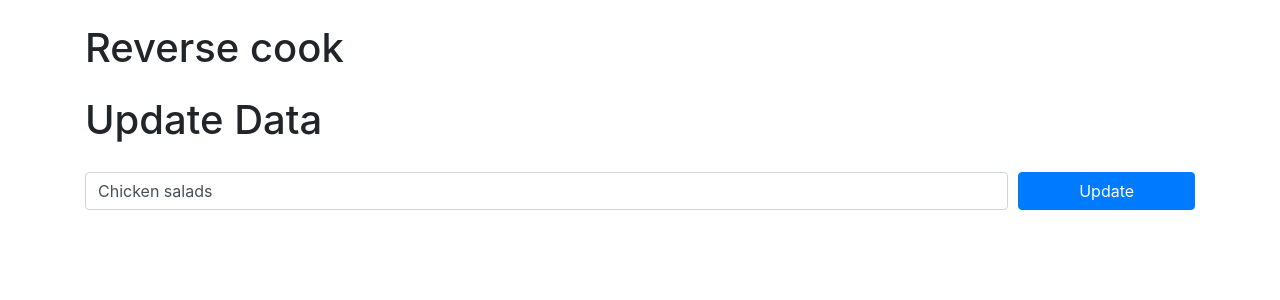
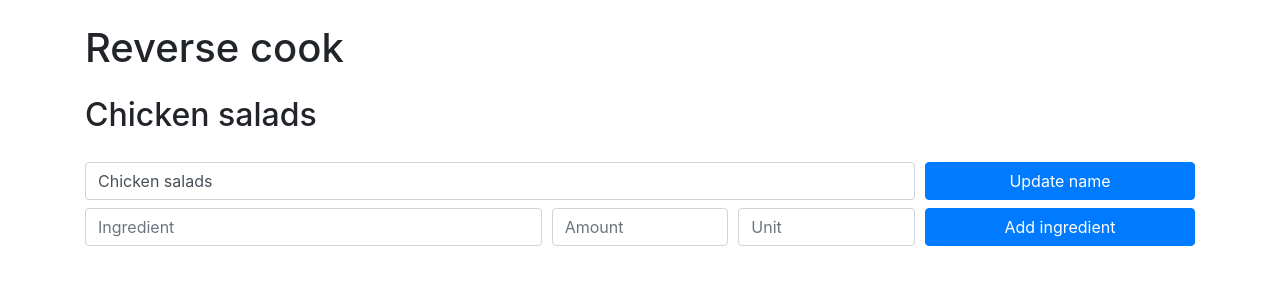
Before and after one commit to scogra17/CookbookApp, a Flask app: page /update/3 in a window 1280 px wide. Shown: the top 300 px of the page. Run offline with Flask 2, Linux system fonts and the light colour scheme; data comes from the database, SQL or seed files in the repository; both versions use the stored data as it was after the commit; some libraries are stand-ins or nearby versions.

Commit message:
add recipe ingredient explorer and add ingredient

```diff
--- a/app.py
+++ b/app.py
@@ -41,9 +41,8 @@ class RecipeIngredient(db.Model):
 	unit_amount = db.Column(db.Float(), nullable=False)
 
 	def __repr__(self):
-		return "<id: %d, recipe_id: %d , ingredient_id: %d>"\
+		return "<id: %r, recipe_id: %r , ingredient_id: %r>"\
 		% (self.id, self.recipe_id, self.ingredient_id)
-
 
 
 @app.route('/', methods=['GET', 'POST'])
@@ -63,21 +62,23 @@ def index():
 		recipes = Recipe.query.order_by(Recipe.created_at).all()
 		return render_template('index.html', recipes=recipes)
 
+
 @app.route('/explore_ingredients', methods=['GET'])
 def explore_ingredients():
 	ingredients = Ingredient.query.all()
-	print(ingredients)
-	#create list from object
-	# ingredientMap = {}
-	# for ingredient in ingredients:
-	# 	ingredientMap[ingredient.name] = \
-	# 		[{'measurement_unit': ingredient.measurement_unit},{'unit_cost': ingredient.unit_cost}]
-
 	if len(ingredients) == 0:
 		return "There are no ingredients in the database!"
 
 	return render_template('ingredients.html', ingredients=ingredients)
 
+
+@app.route('/explore_recipe_ingredients', methods=['GET'])
+def explore_recipe_ingredients():
+	recipeIngredients = RecipeIngredient.query.all()
+	if len(recipeIngredients) == 0:
+		return "There are no recipe ingredients in the database!"
+
+	return render_template('recipe_ingredients.html', recipeIngredients=recipeIngredients)
 
 
 
@@ -98,24 +99,62 @@ def update(id):
 	recipe = Recipe.query.get_or_404(id)
 
 	if request.method == 'POST':
-		print('app.route: /update/' + str(recipe.id), file=sys.stdout)
-		print('control flow: POST')
-		print('data pre-submit: recipe.name: ' + recipe.name, file=sys.stdout)
+		# print('app.route: /update/' + str(recipe.id), file=sys.stdout)
+		# print('control flow: POST')
+		# print('data pre-submit: recipe.name: ' + recipe.name, file=sys.stdout)
 		recipe.name = request.form['name']
-		print('data post-submit: recipe.name: ' + recipe.name, file=sys.stdout)
+		# print('data post-submit: recipe.name: ' + recipe.name, file=sys.stdout)
 
 		try:
 			db.session.commit()
-			return redirect('/')
+			return redirect('/update/' + str(id))
 		except:
 			return "There was a problem updating data."
 
 	else:
 		title = "Update Data"
-		print('app.route: /update/' + str(recipe.id), file=sys.stdout)
-		print('control flow: !POST')
-		print('data: recipe.name: ' + recipe.name, file=sys.stdout)
+		# print('app.route: /update/' + str(recipe.id), file=sys.stdout)
+		# print('control flow: !POST')
+		# print('data: recipe.name: ' + recipe.name, file=sys.stdout)
 		return render_template('update.html', title=title, recipe=recipe)
+
+
+@app.route('/update/<int:id>/add_ingredient', methods=['POST'])
+def add_ingredient(id):
+	recipe = Recipe.query.get_or_404(id)
+	recipeName = recipe.name
+	# ingredient must already be in ingredient list. we only choose ingredient name
+	# and amount here
+
+	if request.method == 'POST':
+		ingredient_name = request.form['ingredient_name']
+		ingredient_unit = request.form['ingredient_unit']
+		unit_amount = request.form['unit_amount']
+
+		print('ingredient.name: ' + ingredient_name, file=sys.stdout)
+		# check ingredient table for ingredient_name
+		ingredient = Ingredient.query.filter(Ingredient.name == ingredient_name).filter(Ingredient.measurement_unit == ingredient_unit).all()
+		if len(ingredient) != 1:
+			return "This ingredient is not in the database. Add separately."
+		else:
+			print('id: ' + str(id), file=sys.stdout)
+			print('ingredient[0].id: ' + str(ingredient[0].id), file=sys.stdout)
+			print('unit_amount: ' + str(unit_amount), file=sys.stdout)
+
+			new_stuff2 = RecipeIngredient(recipe_id=id, ingredient_id=ingredient[0].id, unit_amount=unit_amount)
+			print("new_stuff2")
+			print(new_stuff2)
+
+		try:
+			db.session.add(new_stuff2)
+			db.session.commit()
+			return redirect('/update/' + str(id))
+		except:
+			return "There was a problem adding the ingredient."
+
+
+
+
 
 
 
--- a/templates/index.html
+++ b/templates/index.html
@@ -26,5 +26,6 @@
 
 	{% include 'snippets/form.html' %}
 	{% include 'snippets/ingredients_button.html' %}
+	{% include 'snippets/recipe_ingredients_button.html' %}
 </div>
 {% endblock content %}
--- /dev/null
+++ b/templates/snippets/add_ingredients.html
@@ -0,0 +1,18 @@
+<div class="container">
+	<form action="/update/{{ recipe.id }}/add_ingredient" method="POST">
+		<divf class="form-row">
+			<div class="col-sm-5 my-1">
+				<input type="text" class="form-control" name="ingredient_name" placeholder="Ingredient">
+			</div>
+			<div class="col-sm-2 my-1">
+				<input type="text" class="form-control" name="unit_amount" placeholder="Amount">
+			</div>
+			<div class="col-sm-2 my-1">
+				<input type="text" class="form-control" name="ingredient_unit" placeholder="Unit">
+			</div>
+			<div class="col-sm-3 my-1">
+				<button type="submit" class="btn btn-primary btn-block">Add ingredient</button>
+			</div>
+		</div>
+	</form>
+</divf>
--- /dev/null
+++ b/templates/snippets/list_ingredients.html
@@ -0,0 +1,3 @@
+<div class="container">
+
+</divf>
--- a/templates/update.html
+++ b/templates/update.html
@@ -2,17 +2,20 @@
 
 {% block content %}
 <div class="container">
-	<h1 class="my-4">Update Data</h1>
+	<h2 class="my-4">{{ recipe.name }}</h2>
 	<form action="/update/{{ recipe.id }}" method="POST">
 		<divf class="form-row">
-			<div class="col-sm-10 my-1">
+
+			<div class="col-sm-9 my-1">
 				<input type="text" class="form-control" name="name" value="{{ recipe.name }}">
 			</div>
-			<div class="col-sm-2 my-1">
-				<button type="submit" class="btn btn-primary btn-block">Update</button>
+			<div class="col-sm-3 my-1">
+				<button type="submit" class="btn btn-primary btn-block">Update name</button>
 			</div>
 		</div>
 	</form>
+	{% include 'snippets/add_ingredients.html' %}
+	{% include 'snippets/list_ingredients.html' %}
 </div>
 
 {% endblock content %}
```
Also changed, not shown: templates/recipe_ingredients.html (added, +28 -0 lines), templates/snippets/recipe_ingredients_button.html (added, +10 -0 lines), README.md, test.db.
